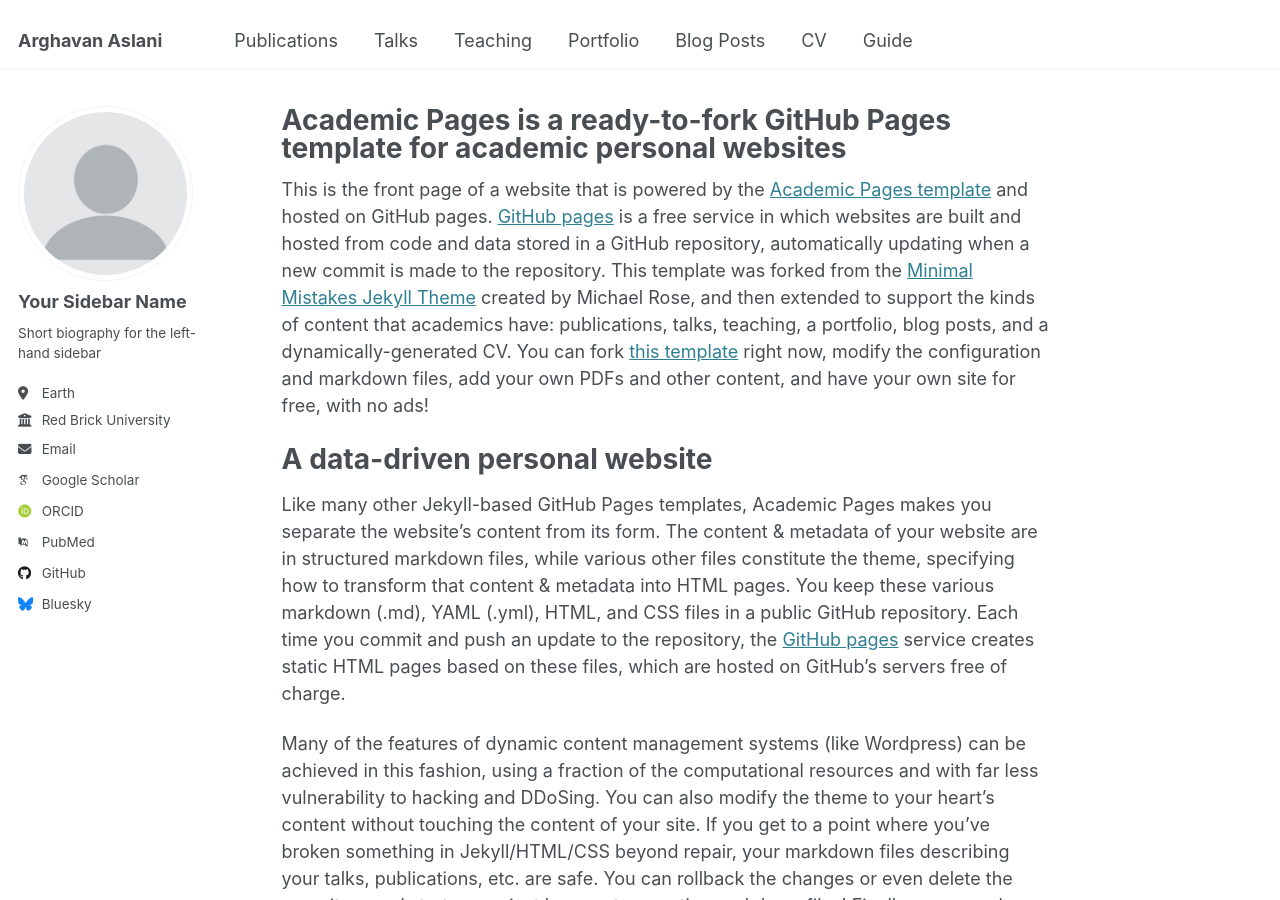
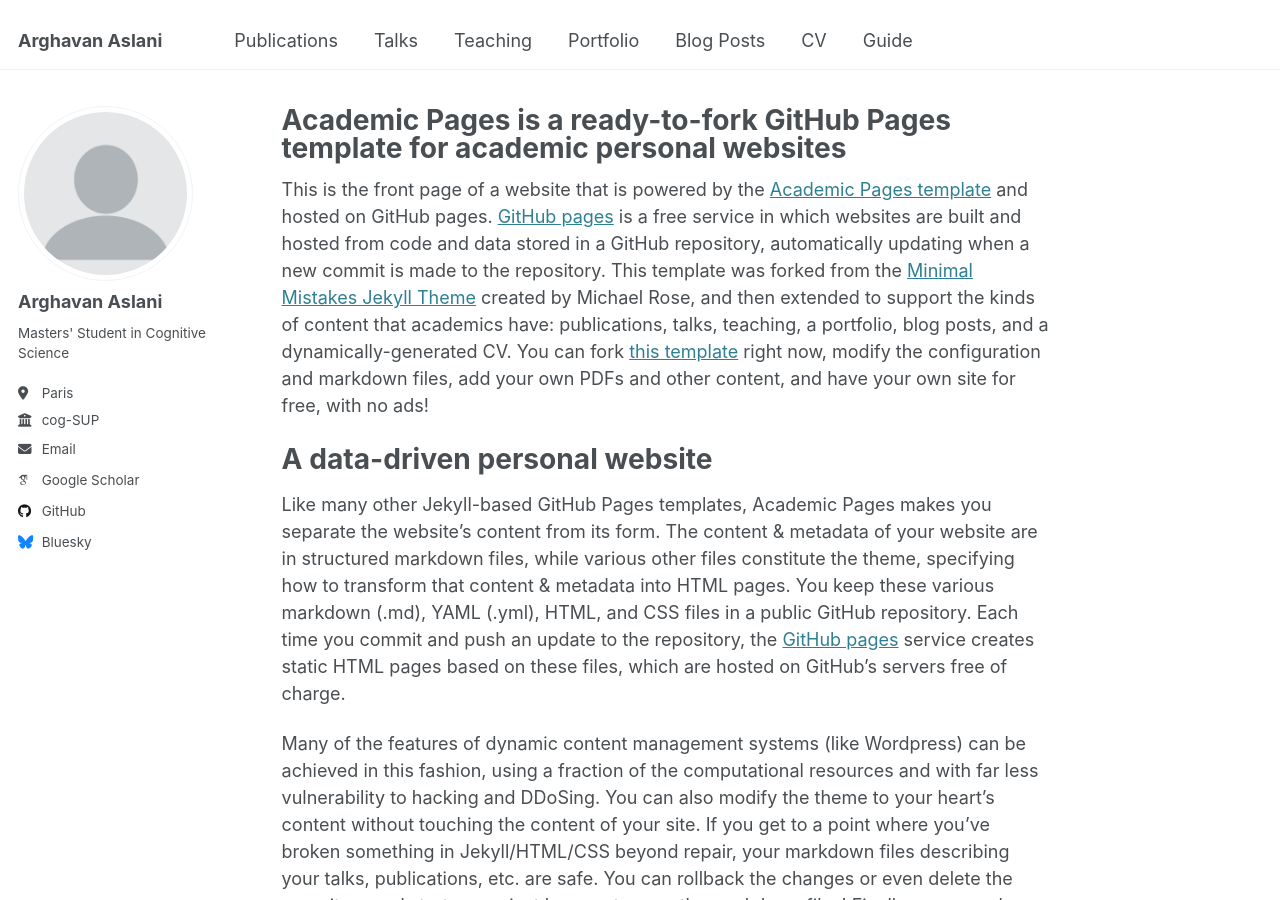
Before and after one commit to arghavanaslani/arghavanaslani.github.io, a Jekyll site: the page built from _pages/about.md, in a window 1280 px wide and 900 px high. Built offline with Jekyll 4.4.1, drawn with Linux system fonts in a browser that asks for light colours; some web fonts are replaced.

Commit message:
info added

```diff
--- a/_config.yml
+++ b/_config.yml
@@ -13,9 +13,9 @@
 title_separator          : "-"
 name                     : &name "Arghavan Aslani"
 description              : &description "personal description"
-url                      : https://academicpages.github.io # the base hostname & protocol for your site e.g. "https://[your GitHub username].github.io"
+url                      : https://arghavanaslani.github.io # the base hostname & protocol for your site e.g. "https://[your GitHub username].github.io"
 baseurl                  : "" # the subpath of your site, e.g. "/blog"
-repository               : "academicpages/academicpages.github.io"
+repository               : "arghavanaslani/arghavanaslani.github.io"
 
 # Site Author - The following control what appear as part of the author content on the side bar.
 #               If a field is blank the icon and link will not appear, otherwise it will be shown.
@@ -23,21 +23,21 @@
 author:
   # Biographic information
   avatar           : "profile.png"
-  name             : "Your Sidebar Name"
+  name             : "Arghavan Aslani"
   pronouns         : # example: "she/her"
-  bio              : "Short biography for the left-hand sidebar"
-  location         : "Earth"
-  employer         : "Red Brick University"
+  bio              : "Masters' Student in Cognitive Science"
+  location         : "Paris"
+  employer         : "cog-SUP"
   uri              : # URL
-  email            : "none@example.org"
+  email            : "aslaniarghavan@egmail.com"
 
   # Academic websites
   arxiv            : # URL - Update with the correct link to your profile
-  googlescholar    : "https://scholar.google.com/citations?user=PS_CX0AAAAAJ"
+  googlescholar    : "https://scholar.google.com/citations?user=G9CAbhIAAAAJ&hl=en"
   impactstory      : # URL
-  orcid            : "http://orcid.org/yourorcidurl"
+  # orcid            : "http://orcid.org/yourorcidurl"
   semantic         : # URL
-  pubmed           : "https://www.ncbi.nlm.nih.gov/pubmed/?term=john+snow"
+  # pubmed           : "https://www.ncbi.nlm.nih.gov/pubmed/?term=john+snow"
   researchgate     : # URL
   scopus           : # URL
 
@@ -45,7 +45,7 @@
   bitbucket        : # Username - Update with your username on the site
   codepen          : # Username
   dribbble         : # Username
-  github           : "academicpages"
+  github           : "arghavanaslani"
   kaggle           : # Username
   stackoverflow    : # User number or user number and name (i.e., use "1" or "1/jeff-atwood")
 
```
